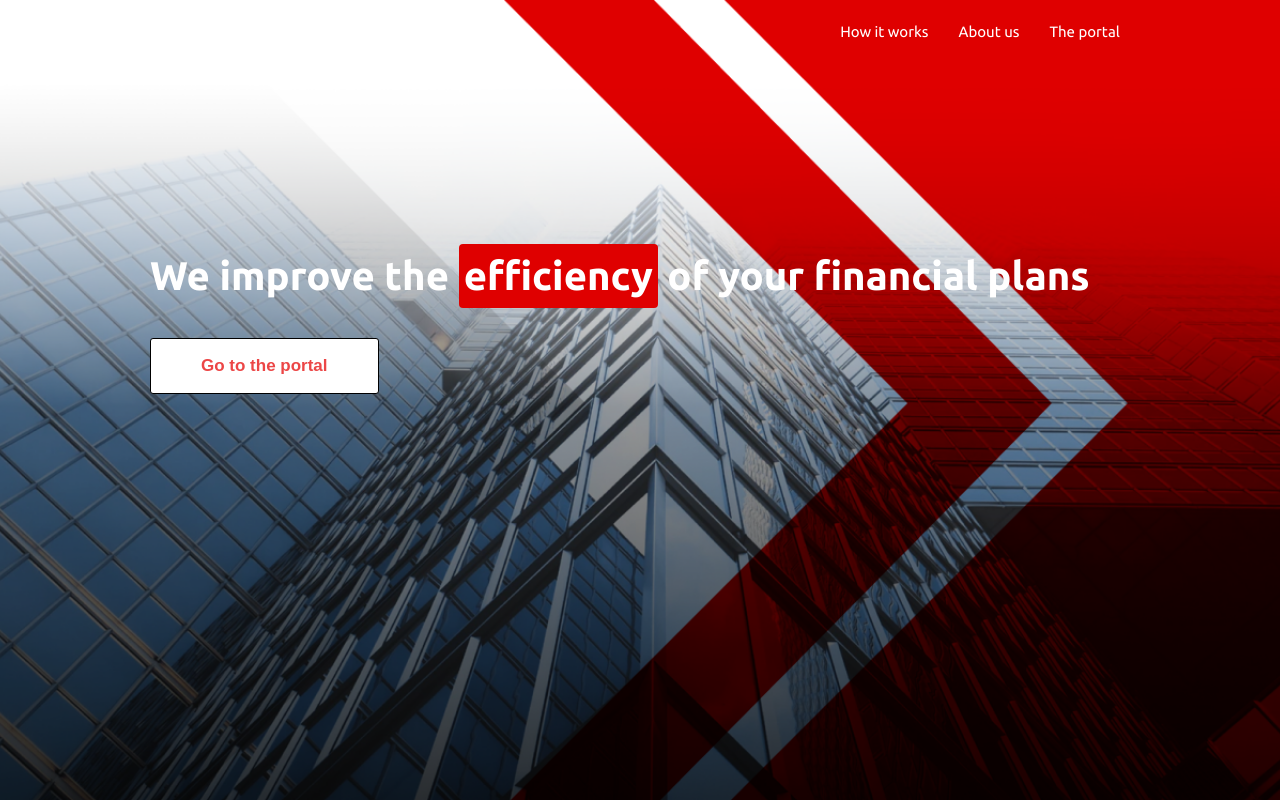
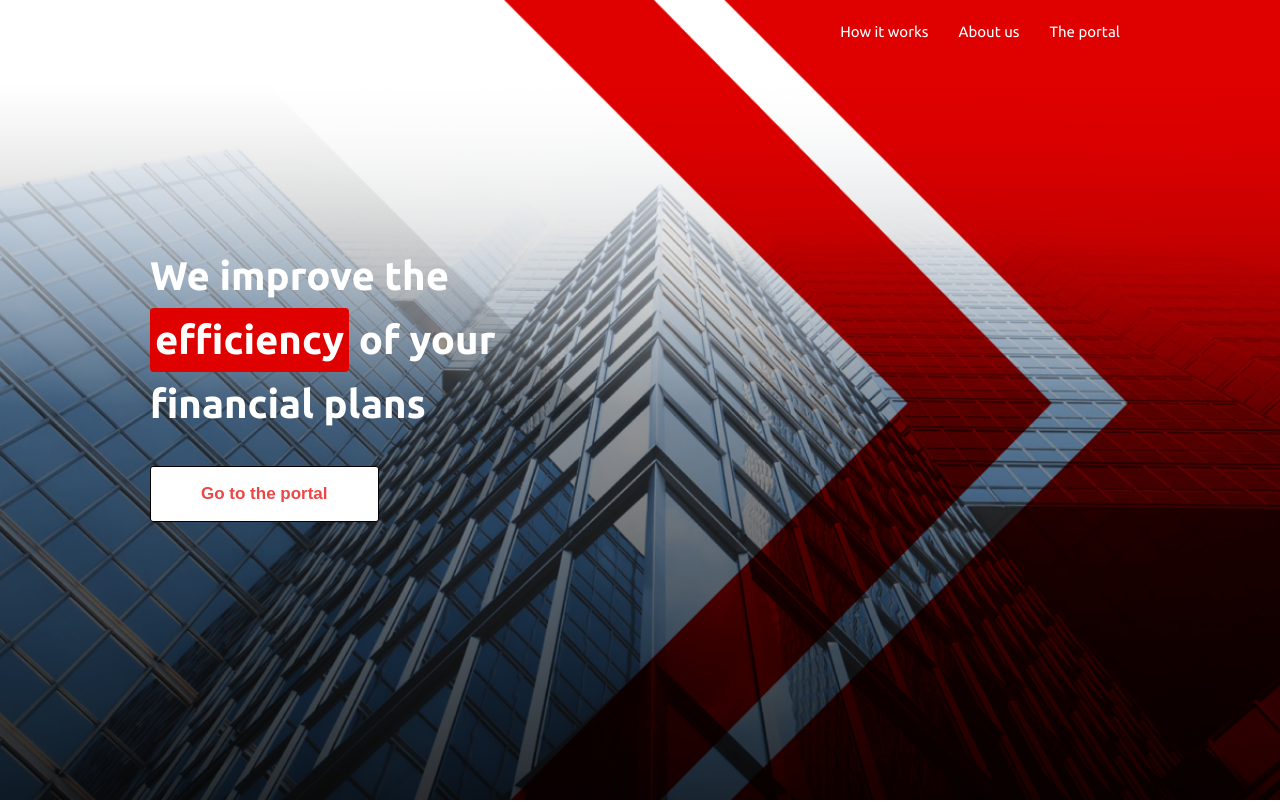
Before and after one commit to julespereira96/design-way, a plain HTML site: page index.html in a window 1280 px wide. Shown: the top 802 px of the page. Drawn offline with Linux system fonts and the light colour scheme.

Commit message:
Add files via upload

```diff
--- a/index.html
+++ b/index.html
@@ -23,7 +23,7 @@
       </nav>
       <main class="header__content">
         <h1 class="header__content__text">
-          We improve the <span class="span__main">efficiency</span> of your financial plans
+          We improve the <br><span class="span__main">efficiency</span> of your<br> financial plans
         </h1>
         <button type="submit" name="signup_portal" class="signup_portal">
           Go to the portal
```
